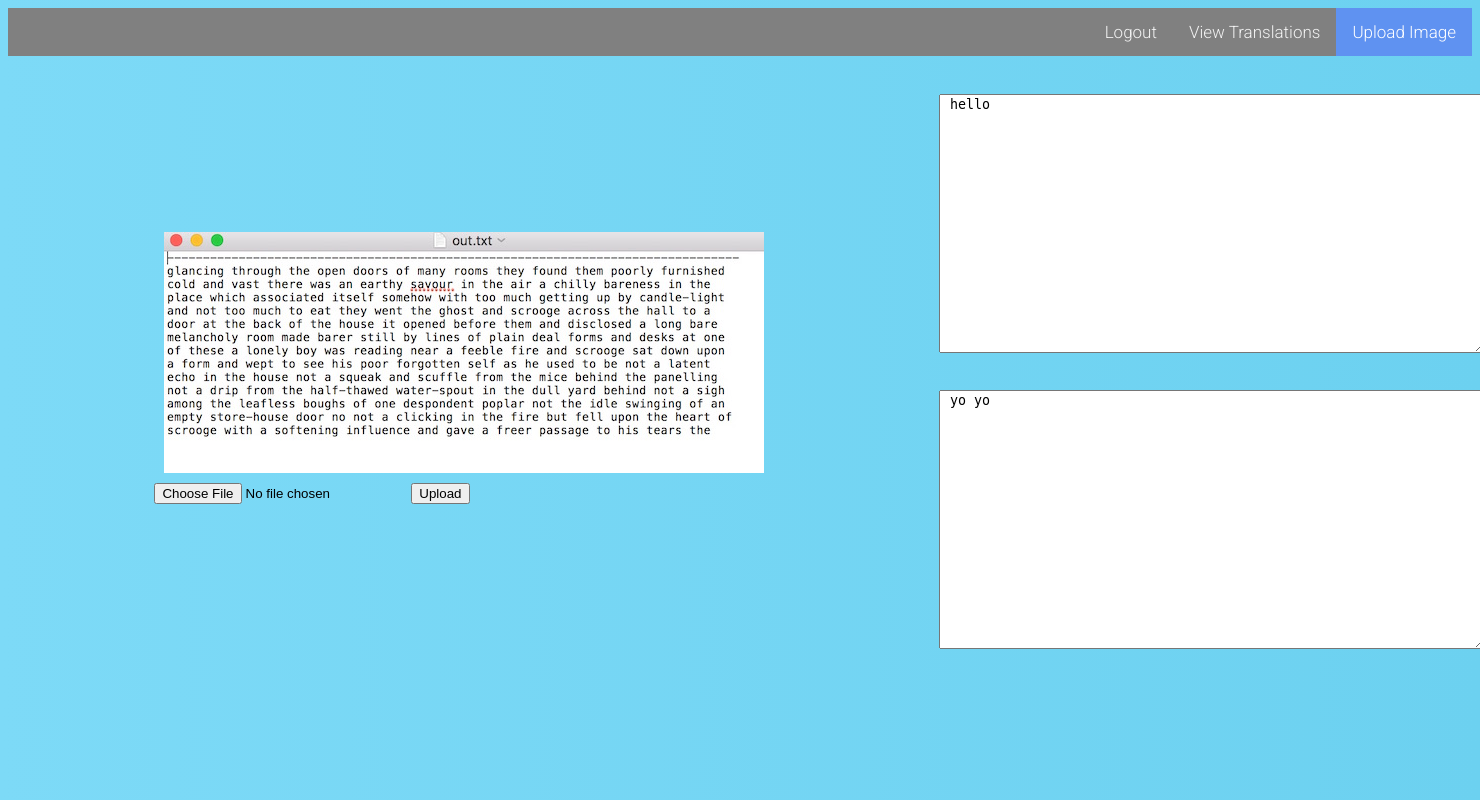
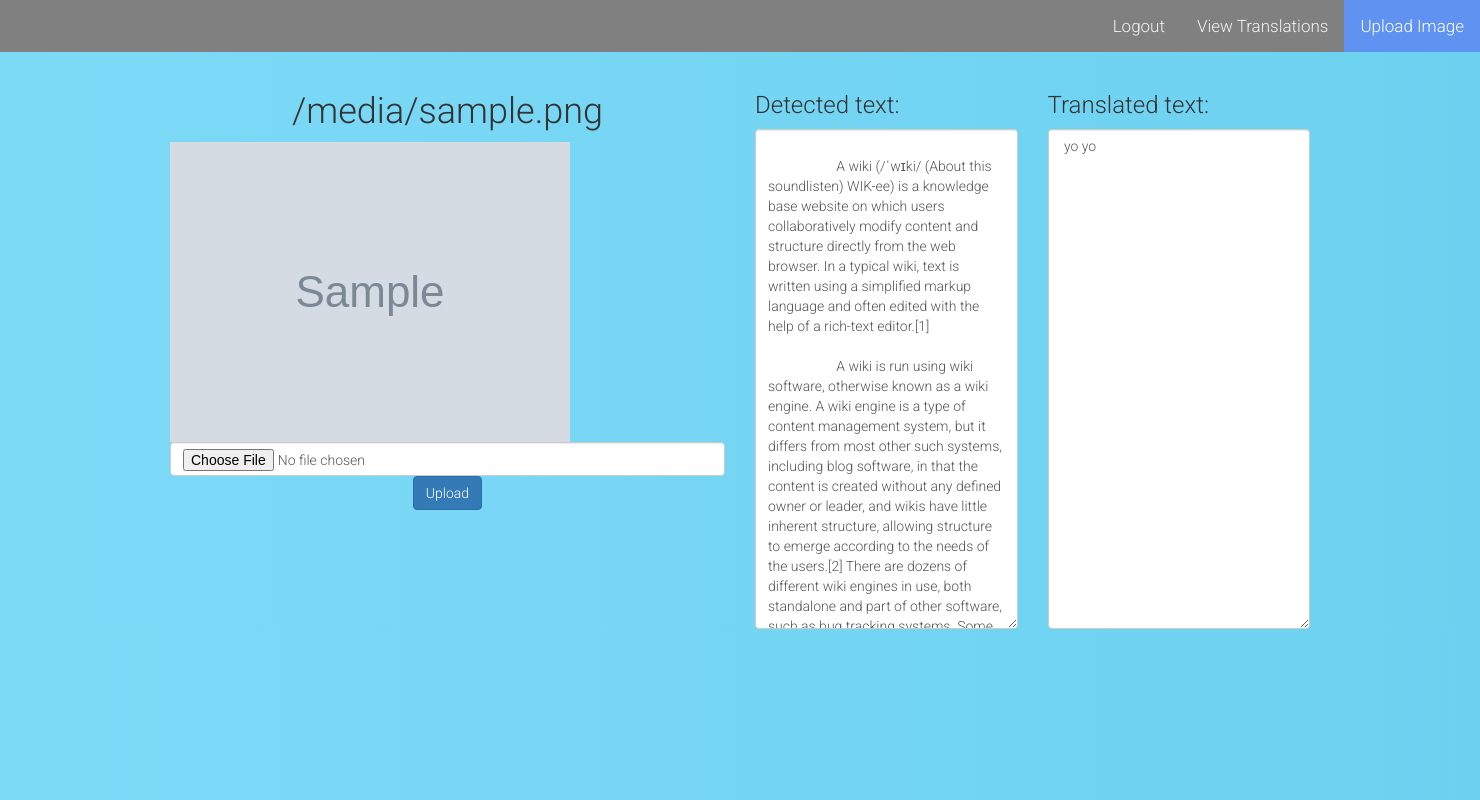
Before and after one commit to rmit-s3546430-Victor-Nguyentat/cloudcomputing2, a Flask app: template templates/Upload_Image.html in a window 1480 px wide. Run offline with Flask 2, Linux system fonts and the light colour scheme; the template is opened without the code that fills it: most values are stand-ins (such as "Sample title", 1, 10 or a date in 2020); grey boxes marked "Sample" are stand-in pictures; some libraries are stand-ins or nearby versions.

Commit message:
Dynamic display of images

```diff
--- a/cloudcomputing2.py
+++ b/cloudcomputing2.py
@@ -1,11 +1,13 @@
 from flask import Flask, flash, redirect, render_template, request, url_for
+from flask_bootstrap import Bootstrap
 import os, json
 from werkzeug.utils import secure_filename
 
 app = Flask(__name__)
+Bootstrap(app)
 app.secret_key = 'xvasodiasiud'
 
-UPLOAD_FOLDER = 'uploaded_images'
+UPLOAD_FOLDER = 'static/img'
 ALLOWED_EXTENSIONS = set(['jpg', 'jpeg'])
 SECRET_KEY = ""
 app.config['UPLOAD_FOLDER'] = UPLOAD_FOLDER
@@ -47,8 +49,9 @@ def upload_image():
             filename = secure_filename(file.filename)
             print("about to save")
             file.save(os.path.join(app.config['UPLOAD_FOLDER'], filename))
-            return redirect(url_for('upload_image', filename=filename))
-    return render_template('Upload_Image.html')
+            return render_template('Upload_Image.html', filename=filename)
+    else:
+        return render_template('Upload_Image.html')
 
 @app.route('/view_translations')
 def view_translations():
--- a/static/css/styling.css
+++ b/static/css/styling.css
@@ -55,55 +55,55 @@
 .form .register-form {
   display: none;
 }
-.container {
+.customContainer {
   position: relative;
   z-index: 1;
   max-width: 1500px;
   max-height: 1500px;
   margin: auto;
 }
-.container:before, .container:after {
+.customContainer:before, .customContainer:after {
   content: "";
   display: block;
   clear: both;
 }
-.container .info {
+.customContainer .info {
   margin: 50px auto;
   text-align: center;
 }
-.container .info h1 {
+.customContainer .info h1 {
   margin: 0 0 15px;
   padding: 0;
   font-size: 36px;
   font-weight: 300;
   color: #1a1a1a;
 }
-.container .info span {
+.customContainer .info span {
   color: #4d4d4d;
   font-size: 12px;
 }
-.container .info span a {
+.customContainer .info span a {
   color: #000000;
   text-decoration: none;
 }
-.container .info span .fa {
+.customContainer .info span .fa {
   color: #EF3B3A;
 }
 
-.container .translationContainer{
+.customContainer .translationContainer{
   display: flex;
 }
 
-.container .translationContainer .imageView{
+.customContainer .translationContainer .imageView{
   margin: 10%;
 }
-.container .translationContainer .translationView{
+.customContainer .translationContainer .translationView{
   display: flex;
   flex-direction: column;
 
 }
 
-.container .translationContainer .translationView .textField{
+.customContainer .translationContainer .translationView .textField{
   margin: 10%;
   width: 300%;
   height: 100%;
--- a/templates/Upload_Image.html
+++ b/templates/Upload_Image.html
@@ -1,32 +1,49 @@
-<HTML>
-        <head>
-            <title>Flask app</title>
+{% extends "bootstrap/base.html" %}
+
+{% block styles %}
+{{super()}}
 <link rel="stylesheet" href="{{ url_for('static', filename='css/styling.css') }}">
-        </head>
-        <body>
+{% endblock %}
+
+{% block navbar %}
 <div class="topnav">
         <a class="active" href="/upload_image">Upload Image</a>
         <a href="/view_translations">View Translations</a>
         <a href="/">Logout</a>
 </div>
+{% endblock %}
+
+{% block content %}
 <div class="container">
-                <div class="translationContainer">
-                    <div class="imageView">
-                        <img src="{{ url_for('static', filename='img/placeholder.jpg') }}" style="margin:10px">
+    <div class="row">
+        <div class="col-md-6" style="text-align: center;">
+            <h1 style="overflow: hidden;text-overflow: ellipsis">{{filename}}</h1>
+            {% if filename %}
+            <img src="{{ url_for('static', filename='img/' + filename) }}" class="img-responsive" alt={{filename}}>
+            {%endif%}
                 <form method='post' enctype='multipart/form-data'>
-                            <input type="file" name="file">
-                            <button type='submit' value='Upload'>Upload</button>
+                        <input type="file" name="file" class="form-control">
+                        <button class="btn btn-primary" type='submit' value='Upload'>Upload</button>
                 </form>
             </div>
-                    <div class="translationView">
-                        <textarea class="textField"> hello </textarea>
-                        <textarea class="textField"> yo yo</textarea>
+        <div class="col-md-3">
+            <h3>Detected text:</h3>
+            <textarea class="form-control" style="height:500px;">
+                    A wiki (/ˈwɪki/ (About this soundlisten) WIK-ee) is a knowledge base website on which users collaboratively modify content and structure directly from the web browser. In a typical wiki, text is written using a simplified markup language and often edited with the help of a rich-text editor.[1]
+
+                    A wiki is run using wiki software, otherwise known as a wiki engine. A wiki engine is a type of content management system, but it differs from most other such systems, including blog software, in that the content is created without any defined owner or leader, and wikis have little inherent structure, allowing structure to emerge according to the needs of the users.[2] There are dozens of different wiki engines in use, both standalone and part of other software, such as bug tracking systems. Some wiki engines are open source, whereas others are proprietary. Some permit control over different functions (levels of access); for example, editing rights may permit changing, adding, or removing material. Others may permit access without enforcing access control. Other rules may be imposed to organize content.
+
+                    The online encyclopedia project Wikipedia is the most popular wiki-based website, and is one of the most widely viewed sites in the world, having been ranked in the top ten since 2007.[3] Wikipedia is not a single wiki but rather a collection of hundreds of wikis, with each one pertaining to a specific language. In addition to Wikipedia, there are hundreds of thousands of other wikis in use, both public and private, including wikis functioning as knowledge management resources, notetaking tools, community websites, and intranets. The English-language Wikipedia has the largest collection of articles; as of September 2016, it had over five million articles. Ward Cunningham, the developer of the first wiki software, WikiWikiWeb, originally described wiki as "the simplest online database that could possibly work".[4] "Wiki" (pronounced [ˈwiki][note 1]) is a Hawaiian word meaning "quick".[5][6][7]A wiki (/ˈwɪki/ (About this soundlisten) WIK-ee) is a knowledge base website on which users collaboratively modify content and structure directly from the web browser. In a typical wiki, text is written using a simplified markup language and often edited with the help of a rich-text editor.[1]
+
+                    A wiki is run using wiki software, otherwise known as a wiki engine. A wiki engine is a type of content management system, but it differs from most other such systems, including blog software, in that the content is created without any defined owner or leader, and wikis have little inherent structure, allowing structure to emerge according to the needs of the users.[2] There are dozens of different wiki engines in use, both standalone and part of other software, such as bug tracking systems. Some wiki engines are open source, whereas others are proprietary. Some permit control over different functions (levels of access); for example, editing rights may permit changing, adding, or removing material. Others may permit access without enforcing access control. Other rules may be imposed to organize content.
+
+                    t popular wiki-based website, and is one of the most widely viewed sites in the world, having been ranked in the top ten since 2007.[3] Wikipedia is not a single wiki but rather a collection of hundreds of wikis, with each one pertaining to a specific language. In addition to Wikipedia, there are hundreds of thousands of other wikis in use, both public and private, including wikis functioning as knowledge management resources, notetaking tools, community websites, and intranets. The English-language Wikipedia has the largest collection of articles; as of September 2016, it had over five million articles. Ward Cunningham, the developer of the first wiki software, WikiWikiWeb, originally described wiki as "the simplest online database that could possibly work".[4] "Wiki" (pronounced [ˈwiki][note 1]) is a Hawaiian word meaning "quick".[5][6][7]
+            </textarea>
+        </div>
+        <div class="col-md-3">
+            <h3>Translated text:</h3>
+            <textarea class="form-control" style="height:500px;"> yo yo </textarea>
         </div>
     </div>
 </div>
-        </body>
-
-        <footer>
-        </footer>
-
-    </HTML>
+{% endblock %}
```
Also changed, not shown: 1 other file. Lines whose indentation alone changed are shown as unchanged.
